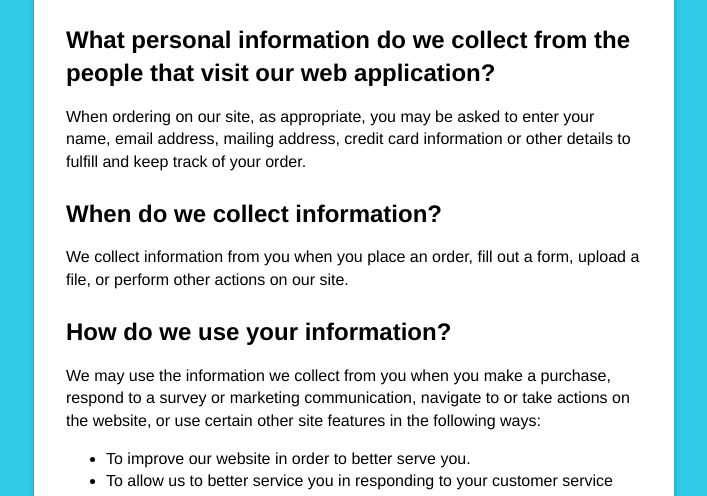
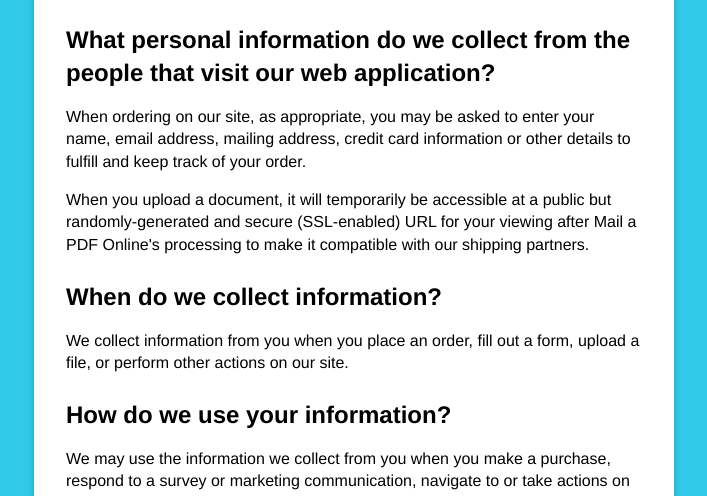
Before and after one commit to liddiard/mailpdf, a Node server app: template static/pages/privacy/index.html in a window 1280 px wide. Shown: the part 283-779 px from the top of the page, without its empty margins (286-993 px from the left). Run offline with Node 20, Linux system fonts and the light colour scheme; the template is opened without the code that fills it, so the values that code supplies are empty.

Commit message:
added a note in privacy about pdf being available at a public url

```diff
--- a/static/pages/privacy/index.html
+++ b/static/pages/privacy/index.html
@@ -19,6 +19,8 @@
       <h2>What personal information do we collect from the people that visit our web application?</h2>
 
       <p>When ordering on our site, as appropriate, you may be asked to enter your name, email address, mailing address, credit card information or other details to fulfill and keep track of your order.</p>
+
+      <p>When you upload a document, it will temporarily be accessible at a public but randomly-generated and secure (SSL-enabled) URL for your viewing after Mail a PDF Online's processing to make it compatible with our shipping partners.</p>
 
       <h2>When do we collect information?</h2>
 
```
